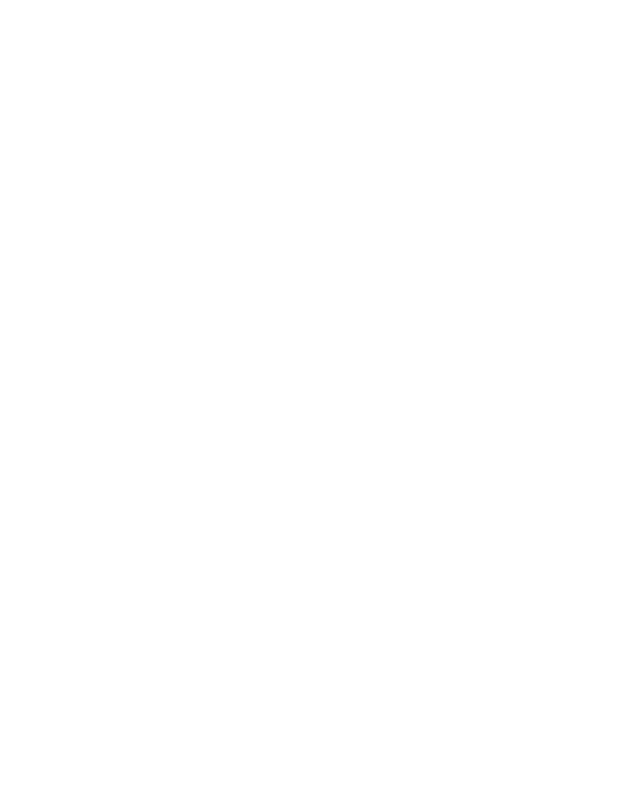
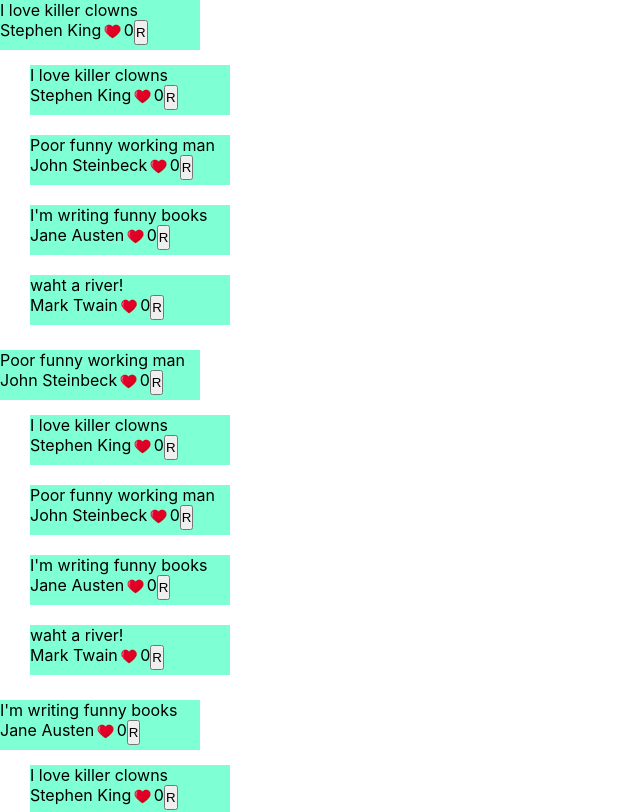
Before and after one commit to Tkcodin/WorkSafeGroup, a React (Create React App) app in the folder client/: page /CP in a window 1280 px wide. Before the commit this address had no page. Shown: the top 812 px of the page, without its empty margins (0-640 px from the left). Built offline with nearby package versions, Linux system fonts and the light colour scheme.

Commit message:
New tiered comments part 1

```diff
--- a/client/src/App.js
+++ b/client/src/App.js
@@ -9,6 +9,8 @@
 import StoryContent from './StoryContent/StoryContent.js';
 import ProfileComponent from './profilecomponent/profileComponent';
 import EditProfileComponent from './profilecomponent/editprofileComponent';
+import CommentPractice from './Comment/CommentPractice.js';
+
 
 import LogIn from './logIn.js';
 
@@ -30,7 +32,7 @@
 
       <Route path='/LogIn' element= {<LogIn/>}></Route>
       <Route path='/StoryContent' element= {<StoryContent/>}></Route>
-
+      <Route path='/CP' element= {<CommentPractice/>}></Route>
     </Routes>
 
   );
--- /dev/null
+++ b/client/src/Comment/Comment2.css
@@ -0,0 +1,63 @@
+#comment2{
+    background-color: aquamarine;
+    width: 200px;
+    height: 50px;
+    display: flex;
+    flex-direction: column;
+    margin-bottom: 20px;
+
+}
+
+/* #comment2.with-reply{
+    margin-bottom: 70px;
+}
+
+#comment2.comments{
+    margin-bottom: 100px;
+}
+
+#comment2.with-reply.comments{
+    margin-bottom: 170px;
+} */
+
+#c2TreeV{
+    width: 100vw;
+    display: flex;
+    flex-direction: column;
+}
+
+#c2TreeH{
+    display: flex;
+    flex-direction: row;
+    margin-left: 60px;
+    width: '100%';
+    height: 'auto';
+    padding: '10px';
+}
+
+#comment2Bar{
+    width: 100%;
+    height: 50%;
+    display: flex;
+    flex-direction: horizontal;
+}
+
+#comment2Heart{
+    height: 90%;
+    width: auto;
+}
+
+#c2Reply{
+    background-color: chocolate;
+    width: 200px;
+    height: 50px;
+    display: flex;
+    flex-direction: row;
+    position: relative;
+}
+
+#c2RInput{
+    background-color: aqua;
+    width: 80%;
+    height: auto;
+}
--- /dev/null
+++ b/client/src/Comment/Comment2.js
@@ -0,0 +1,84 @@
+import React,{Component} from 'react';
+import { useState, useEffect } from "react";
+import './Comment2.css';
+import heart from './heart.png';
+import Reply from './c2Reply.js'
+
+const Comment = (props) => {
+
+    const tier = props.tier;
+    const comments = props.comments;
+    const author=props.author;
+    const comment=props.text;
+    const [likeCount, setLikeCount] = useState(0);
+    const [replyVisible, setReplyVisible] = useState(false);
+    const [commentsExist, setCommentsExist] = useState(false);
+    const [bottomMargin, setBottomMargin] = useState(false);
+    const [babyReplies, setBabyReplies] = useState(0);
+    const [started, setStarted] = useState(false);
+
+    useEffect(() => {
+        if (comments && comments.length > 0) {
+            setCommentsExist(true);
+        }
+    }, []);
+
+    useEffect(() => {
+        if (!replyVisible && started && tier>0) {
+            props.tellReplyOpen.setBabyReplies(props.dadsReplies.babyReplies - 1);
+        }
+      }, [replyVisible]);
+
+    useEffect(() => {
+        let bm = 20;
+        if(commentsExist){
+            bm = bm + comments.length*70;
+        }
+        if(babyReplies>0){
+            bm = bm + babyReplies*60;
+        }
+        if(replyVisible){
+            bm = bm + 60;
+        }
+        setBottomMargin(bm);
+    });
+
+    function HeartClick(e){
+        e.preventDefault();
+        setLikeCount(likeCount + 1)
+    }
+
+    function ReplyClick(e){
+        e.preventDefault();
+        setStarted(true);
+        setReplyVisible(true);
+        if(tier>0){
+            props.tellReplyOpen.setBabyReplies(props.dadsReplies.babyReplies + 1);
+        }
+    }
+
+    return(
+        //className={replyVisible ? (commentsExist ?'with-reply comments' : 'with-reply') : (commentsExist ? 'comments' : '')}
+        <div id="comment2" style={{ marginLeft: `${tier * 30}px`, marginBottom: bottomMargin}}>
+            <p className="comment2Comment">
+                {comment}
+            </p>
+            <div id="comment2Bar">
+                <label id="comment2Author">{author}</label>
+                <img id="comment2Heart" src ={heart} onClick={(e) => HeartClick(e)}></img>
+                <label>{likeCount}</label>
+                <button id="comment2ReplyButton" onClick={(e) => ReplyClick(e)}>R</button>
+            </div>
+            {replyVisible && <Reply hide={{setReplyVisible}} />}
+            <br></br>
+            {commentsExist && <div id="c2TreeV">
+                    {comments && comments.length > 0 && comments.map((comment, index) => (
+                        <Comment key = {index} author = {comment.author} text = {comment.text} tier={tier+1} tellReplyOpen={{setBabyReplies}} dadsReplies={{babyReplies}}/>
+                    ))}
+            </div>}
+        </div>
+
+    )
+}
+
+export default Comment
--- /dev/null
+++ b/client/src/Comment/Comment2Tree.js
@@ -0,0 +1,19 @@
+import './Comment2.css';
+import Comment from './Comment2.js';
+
+const CommentTree = (props) => {
+
+    const comments = props.comments;
+
+    return(
+        <div id="c2TreeV">
+             {comments.map((comment, index) => (
+
+                    <Comment tier={0} comments={comments} key = {index} author = {comment.author} text = {comment.text} />
+
+            ))}
+        </div>
+    )
+}
+
+export default CommentTree
--- /dev/null
+++ b/client/src/Comment/CommentPractice.js
@@ -0,0 +1,22 @@
+import CommentTree from './Comment2Tree.js';
+import Comment from './Comment2';
+import './Comment2.css';
+
+const CommentPractice = () => {
+
+    const comments = [
+        { author: "Stephen King", text: "I love killer clowns" },
+        { author: "John Steinbeck", text: "Poor funny working man" },
+        { author: "Jane Austen", text: "I'm writing funny books" },
+        { author: "Mark Twain", text: "waht a river!" }
+      ];
+
+
+      return (
+
+        <CommentTree comments={comments} />
+
+      );
+    }
+
+    export default CommentPractice;
--- /dev/null
+++ b/client/src/Comment/c2Reply.js
@@ -0,0 +1,27 @@
+import './Comment2.css';
+import React,{Component} from 'react';
+import { useState } from "react";
+
+const Reply = (props) => {
+
+    function ReplyPost(e){
+        e.preventDefault();
+    }
+
+    function ReplyCancel(e){
+        e.preventDefault();
+        props.hide.setReplyVisible(false);
+    }
+
+    return(
+
+        <div id="c2Reply">
+            <input type="text" id="c2RInput"></input>
+            <button id="c2RPost" onClick={(e) => ReplyPost(e)}>Post</button>
+            <button id="c2RCancel" onClick={(e) => ReplyCancel(e)}>Cancel</button>
+        </div>
+
+    )
+}
+
+export default Reply
--- a/client/src/profilecomponent/profileComponent.js
+++ b/client/src/profilecomponent/profileComponent.js
@@ -9,7 +9,7 @@
 import MyTagContainer from '../components-tom/MyTag/MyTagContainer';
 import MyTag from '../components-tom/MyTag/MyTag';
 import { BrowserRouter as Router, Route, Link } from "react-router-dom";
-import SignUp from '/Users/tuteredurie/WorkSafeGroup/client/src/signUp.js';
+import SignUp from '../signUp.js';
 
 
 const ProfileComponent =()=>{
```
